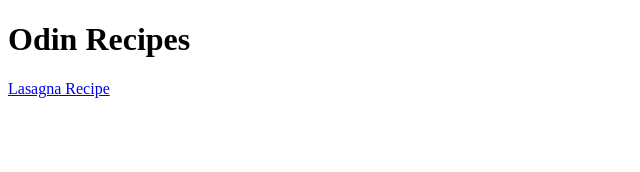
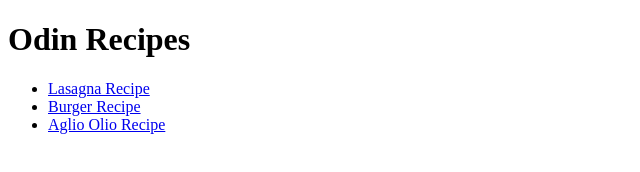
Before and after one commit to fadzlank/odin-recipes, a plain HTML site: page index.html in a window 1280 px wide. Shown: the whole page, without its empty margins (0-640 px from the left). Drawn offline with Linux system fonts and the light colour scheme.

Commit message:
UPDATED INDEX: LINKED INDEX PAGE TO RECIPE PAGES
Updated index.html.
Created 2 new links to each new recipe.
Organized links in unordered list for better viewing.

```diff
--- a/index.html
+++ b/index.html
@@ -6,6 +6,10 @@
 </head>
 <body>
     <h1>Odin Recipes</h1>
-    <a href="./recipes/lasagna.html">Lasagna Recipe</a>
+    <ul>
+        <li><a href="./recipes/lasagna.html">Lasagna Recipe</a></li>
+        <li><a href="./recipes/burger.html">Burger Recipe</a></li>
+        <li><a href="./recipes/aglio-olio.html">Aglio Olio Recipe</a></li>
+    </ul>
 </body>
 </html>
```
